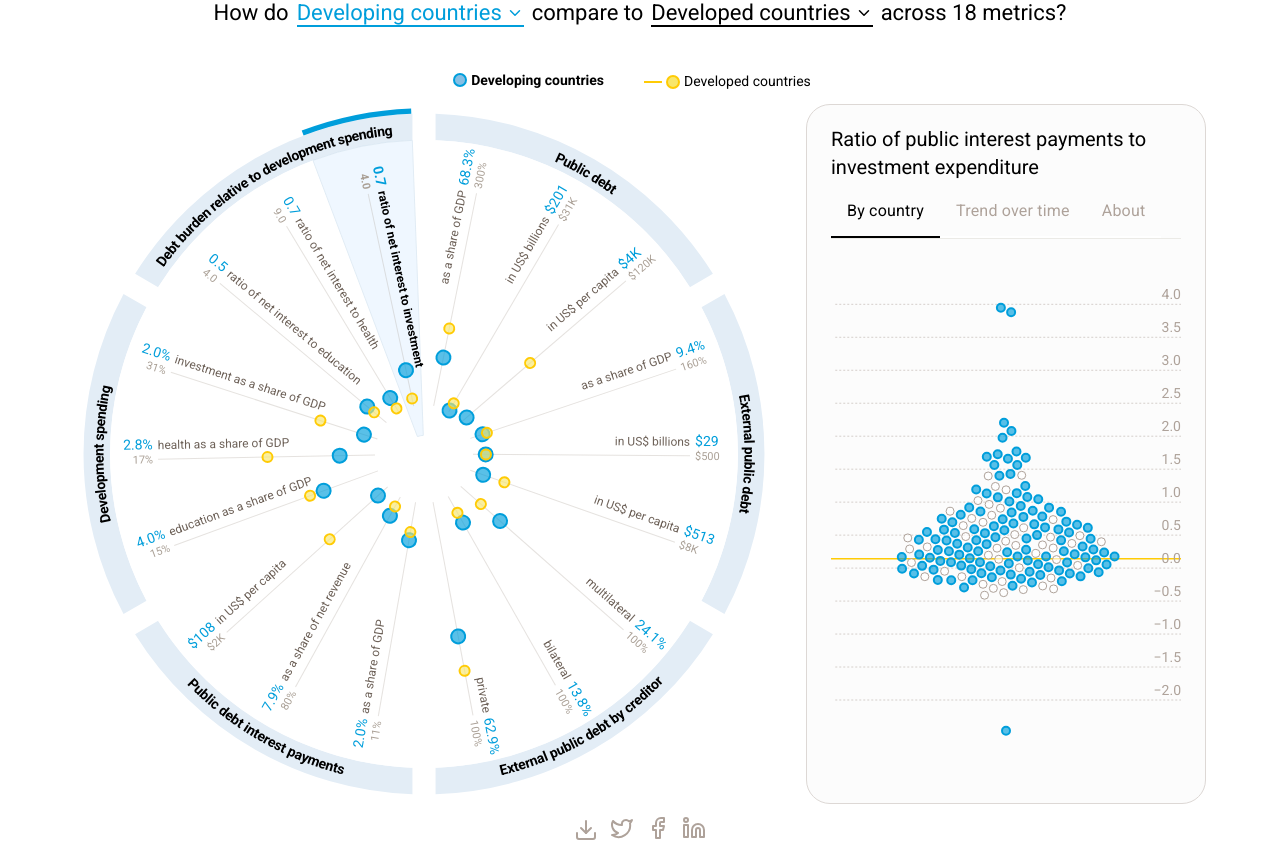
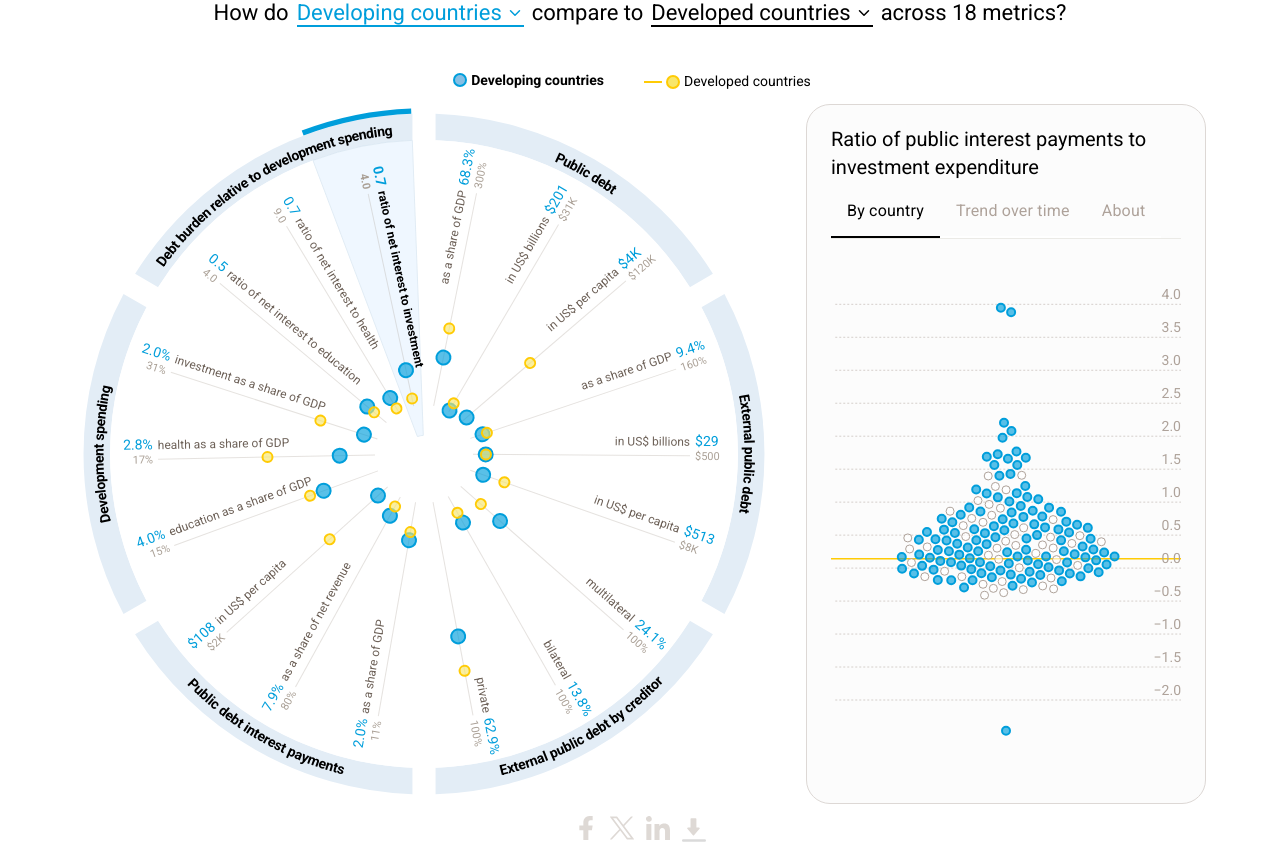
Before and after one commit to unctad-infovis/2023-gcrg_debt, a React app: page / in a window 1280 px wide. Built offline with nearby package versions, Linux system fonts and the light colour scheme.

Commit message:
update social media icons

```diff
--- a/src/jsx/App.jsx
+++ b/src/jsx/App.jsx
@@ -10,7 +10,7 @@ import { MetricContextProvider } from './context/Metric';
 import { PanelContextProvider } from './context/Panel';
 import viewPort from './helpers/viewPort';
 import Center from './radial/Radial.Center.jsx';
-import Download from './Download.jsx';
+import Download1 from './Download.jsx';
 
 // Load components
 import Radial from './radial/Radial.jsx';
@@ -40,7 +40,7 @@ function App() {
               </MetricContextProvider>
             </div>
           </div>
-          <Download />
+          <Download1 />
           <noscript>Your browser does not support JavaScript!</noscript>
         </FocusContextProvider>
       </StaticDataContextProvider>
--- a/src/jsx/Download.jsx
+++ b/src/jsx/Download.jsx
@@ -43,24 +43,31 @@ function Download() {
   return (
     <div className="debt-download-share">
       <div className="icon-link">
-        <svg
-          xmlns="http://www.w3.org/2000/svg"
-          width="24"
-          height="24"
-          viewBox="0 0 24 24"
-          fill="none"
-          stroke="currentColor"
-          strokeWidth="2"
-          strokeLinecap="round"
-          strokeLinejoin="round"
-          className="lucide lucide-download"
-          onClick={onClick}
+        <a
+          href={`https://www.facebook.com/sharer.php?u=${encodeURIComponent(
+            url
+          )}`}
+          target="_blank"
+          rel="noopener noreferrer"
         >
-          <path d="M21 15v4a2 2 0 0 1-2 2H5a2 2 0 0 1-2-2v-4" />
-          <polyline points="7 10 12 15 17 10" />
-          <line x1="12" x2="12" y1="15" y2="3" />
-        </svg>
+          <svg
+            xmlns="http://www.w3.org/2000/svg"
+            viewBox="0 0 165.36 298.41"
+            width="24"
+            height="24"
+          >
+            <g id="Layer_2" data-name="Layer 2">
+              <g>
+                <path
+                  fill="#ded9d5"
+                  d="M136.45,53.37l28.91.75V1.5L122.52,0A72.91,72.91,0,0,0,49.61,72.91v46.6H0v56.38H49.61V298.41H112V175.89h44.34l9-56.38H112V77.82A24.45,24.45,0,0,1,136.45,53.37Z"
+                />
+              </g>
+            </g>
+          </svg>
+        </a>
       </div>
+
       <div className="icon-link">
         <a
           href={`https://twitter.com/intent/tweet?text=UNCTAD%20World%20of%20Debt%20&source=sharethiscom&related=sharethis&url=${encodeURIComponent(
@@ -71,42 +78,18 @@ function Download() {
         >
           <svg
             xmlns="http://www.w3.org/2000/svg"
+            viewBox="0 0 317.5 301.21"
             width="24"
             height="24"
-            viewBox="0 0 24 24"
-            fill="none"
-            stroke="currentColor"
-            strokeWidth="2"
-            strokeLinecap="round"
-            strokeLinejoin="round"
-            className="lucide lucide-twitter"
           >
-            <path d="M22 4s-.7 2.1-2 3.4c1.6 10-9.4 17.3-18 11.6 2.2.1 4.4-.6 6-2C3 15.5.5 9.6 3 5c2.2 2.6 5.6 4.1 9 4-.9-4.2 4-6.6 7-3.8 1.1 0 3-1.2 3-1.2z" />
-          </svg>
-        </a>
-      </div>
-
-      <div className="icon-link">
-        <a
-          href={`https://www.facebook.com/sharer.php?u=${encodeURIComponent(
-            url
-          )}`}
-          target="_blank"
-          rel="noopener noreferrer"
-        >
-          <svg
-            xmlns="http://www.w3.org/2000/svg"
-            width="24"
-            height="24"
-            viewBox="0 0 24 24"
-            fill="none"
-            stroke="currentColor"
-            strokeWidth="2"
-            strokeLinecap="round"
-            strokeLinejoin="round"
-            className="lucide lucide-facebook"
-          >
-            <path d="M18 2h-3a5 5 0 0 0-5 5v3H7v4h3v8h4v-8h3l1-4h-4V7a1 1 0 0 1 1-1h3z" />
+            <g id="Layer_2" data-name="Layer 2">
+              <g>
+                <path
+                  fill="#ded9d5"
+                  d="M317,297,188.48,125.6,300.62,4.41A2.63,2.63,0,0,0,298.69,0H278.6a5.4,5.4,0,0,0-4,1.73l-98.9,106.88L96,2.16A5.4,5.4,0,0,0,91.63,0h-89A2.63,2.63,0,0,0,.53,4.2L122.18,166.49,1.6,296.8a2.63,2.63,0,0,0,1.93,4.41H23.62a5.4,5.4,0,0,0,4-1.73l107.34-116,86.63,115.57a5.4,5.4,0,0,0,4.32,2.16h89A2.63,2.63,0,0,0,317,297ZM83.51,21.64,276.86,279.57H234L40.64,21.64Z"
+                />
+              </g>
+            </g>
           </svg>
         </a>
       </div>
@@ -121,21 +104,64 @@ function Download() {
         >
           <svg
             xmlns="http://www.w3.org/2000/svg"
+            viewBox="0 0 301.82 301.14"
             width="24"
             height="24"
-            viewBox="0 0 24 24"
-            fill="none"
-            stroke="currentColor"
-            strokeWidth="2"
-            strokeLinecap="round"
-            strokeLinejoin="round"
-            className="lucide lucide-linkedin"
           >
-            <path d="M16 8a6 6 0 0 1 6 6v7h-4v-7a2 2 0 0 0-2-2 2 2 0 0 0-2 2v7h-4v-7a6 6 0 0 1 6-6z" />
-            <rect width="4" height="12" x="2" y="9" />
-            <circle cx="4" cy="4" r="2" />
+            <g id="Layer_2" data-name="Layer 2">
+              <g>
+                <rect
+                  x="4.29"
+                  y="100.94"
+                  width="63.16"
+                  height="200.21"
+                  fill="#ded9d5"
+                />
+                <circle
+                  cx="36.35"
+                  cy="36.35"
+                  r="36.35"
+                  transform="matrix(0.95, -0.3, 0.3, 0.95, -9.27, 12.66)"
+                  fill="#ded9d5"
+                />
+                <path
+                  fill="#ded9d5"
+                  d="M230.32,95c-48.86,0-62.77,33.37-62.77,33.37V100.94H106.78v200.2h63.16V196.27c0-14.3,4.37-46.47,36.94-46.47s32.57,37.73,32.57,37.73V301.14h62.37V182.37C301.82,126,279.18,95,230.32,95Z"
+                />
+              </g>
+            </g>
           </svg>
         </a>
+      </div>
+
+      <div className="icon-link">
+        <svg
+          xmlns="http://www.w3.org/2000/svg"
+          viewBox="0 0 300.84 292.78"
+          height="24"
+          width="24"
+          onClick={onClick}
+        >
+          <g id="Layer_2" data-name="Layer 2">
+            <g>
+              <line
+                className="cls-1"
+                x1="15.5"
+                y1="277.28"
+                x2="285.34"
+                y2="277.28"
+                stroke="#dadada"
+                strokeLinecap="round"
+                strokeLinejoin="round"
+                strokeWidth="31px"
+              />
+              <path
+                fill="#ded9d5"
+                d="M180.48,115.83V9.51A9.51,9.51,0,0,0,171,0H116.32a9.51,9.51,0,0,0-9.51,9.51V115.83H74.14A9.51,9.51,0,0,0,67,131.61l69.51,79.27a9.5,9.5,0,0,0,14.29,0l69.51-79.27a9.51,9.51,0,0,0-7.15-15.78Z"
+              />
+            </g>
+          </g>
+        </svg>
       </div>
     </div>
   );
```
Also changed, not shown: public/js/2023-gcrg_debt.min.js.
